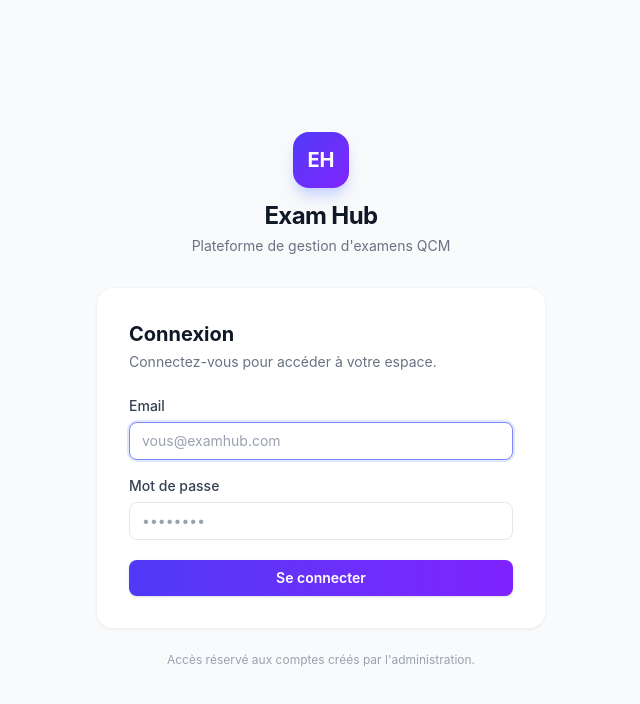
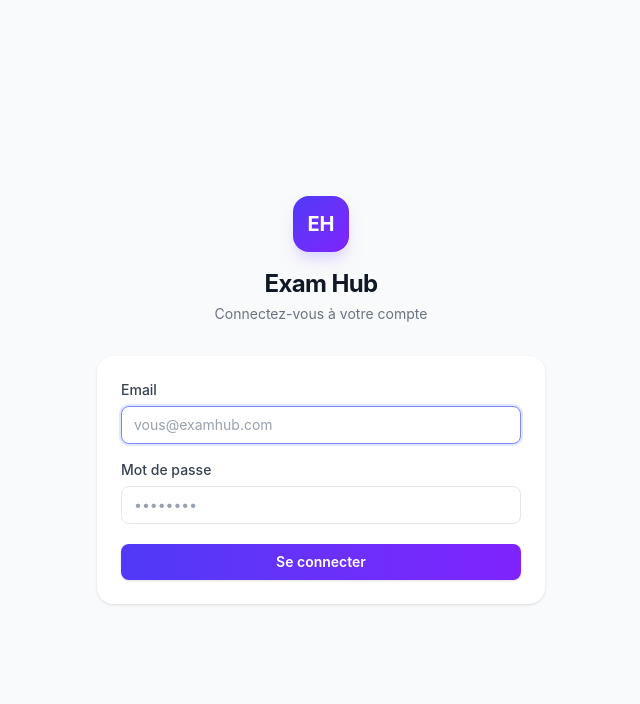
Before and after one commit to Anonymat-HS/Exam-Hub-frontend, a React (Vite) app: page /login in a window 1280 px wide. Shown: the top 704 px of the page, without its empty margins (319-959 px from the left). Built offline with nearby package versions, Linux system fonts and the light colour scheme; no server answers.

Commit message:
feat(auth): implement login page with API error display

```diff
--- a/src/pages/LoginPage.jsx
+++ b/src/pages/LoginPage.jsx
@@ -1,28 +1,53 @@
+import { useState } from 'react';
+import { useNavigate } from 'react-router-dom';
+import { useAuth } from '../hooks/useAuth';
 import { LoginForm } from '../components/auth/LoginForm';
+import { ApiError } from '../services/api';
 
 export function LoginPage() {
+  const { user, login } = useAuth();
+  const navigate = useNavigate();
+  const [error, setError] = useState('');
+  const [loading, setLoading] = useState(false);
+
+  if (user) {
+    const redirectPath = user.role === 'ADMIN' ? '/admin' : '/student';
+    navigate(redirectPath, { replace: true });
+    return null;
+  }
+
+  async function handleLogin(email, password) {
+    setError('');
+    setLoading(true);
+    try {
+      await login(email, password);
+      const tokenPayload = JSON.parse(atob(localStorage.getItem('exam_hub_token').split('.')[1]));
+      const role = tokenPayload?.role;
+      navigate(role === 'ADMIN' ? '/admin' : '/student', { replace: true });
+    } catch (err) {
+      if (err instanceof ApiError) {
+        setError(err.message);
+      } else {
+        setError('Erreur de connexion au serveur.');
+      }
+    } finally {
+      setLoading(false);
+    }
+  }
+
   return (
-    <div className="flex min-h-screen items-center justify-center bg-gray-50 px-4 py-12">
+    <div className="flex min-h-screen items-center justify-center bg-gray-50 px-4">
       <div className="w-full max-w-md">
-        <div className="mb-8 flex flex-col items-center gap-3">
-          <div className="flex h-14 w-14 items-center justify-center rounded-2xl bg-gradient-to-br from-indigo-600 to-violet-600 text-xl font-bold text-white shadow-lg shadow-indigo-200">
-            EH
+        <div className="mb-8 text-center">
+          <div className="mx-auto mb-4 flex h-14 w-14 items-center justify-center rounded-2xl bg-gradient-to-br from-indigo-600 to-violet-600 shadow-lg shadow-violet-200">
+            <span className="text-xl font-bold text-white">EH</span>
           </div>
-          <div className="text-center">
-            <h1 className="text-2xl font-bold tracking-tight text-gray-900">Exam Hub</h1>
-            <p className="mt-1 text-sm text-gray-500">Plateforme de gestion d'examens QCM</p>
-          </div>
+          <h1 className="text-2xl font-bold tracking-tight text-gray-900">Exam Hub</h1>
+          <p className="mt-1 text-sm text-gray-500">Connectez-vous à votre compte</p>
         </div>
-
-        <div className="rounded-2xl bg-white p-8 shadow-sm ring-1 ring-gray-100">
-          <h2 className="text-xl font-bold text-gray-900">Connexion</h2>
-          <p className="mt-1 mb-6 text-sm text-gray-500">Connectez-vous pour accéder à votre espace.</p>
-          <LoginForm />
+        <div className="rounded-2xl bg-white p-6 shadow-sm">
+          <LoginForm onSubmit={handleLogin} error={error} loading={loading} />
         </div>
-
-        <p className="mt-6 text-center text-xs text-gray-400">
-          Accès réservé aux comptes créés par l'administration.
-        </p>
       </div>
     </div>
   );
```
